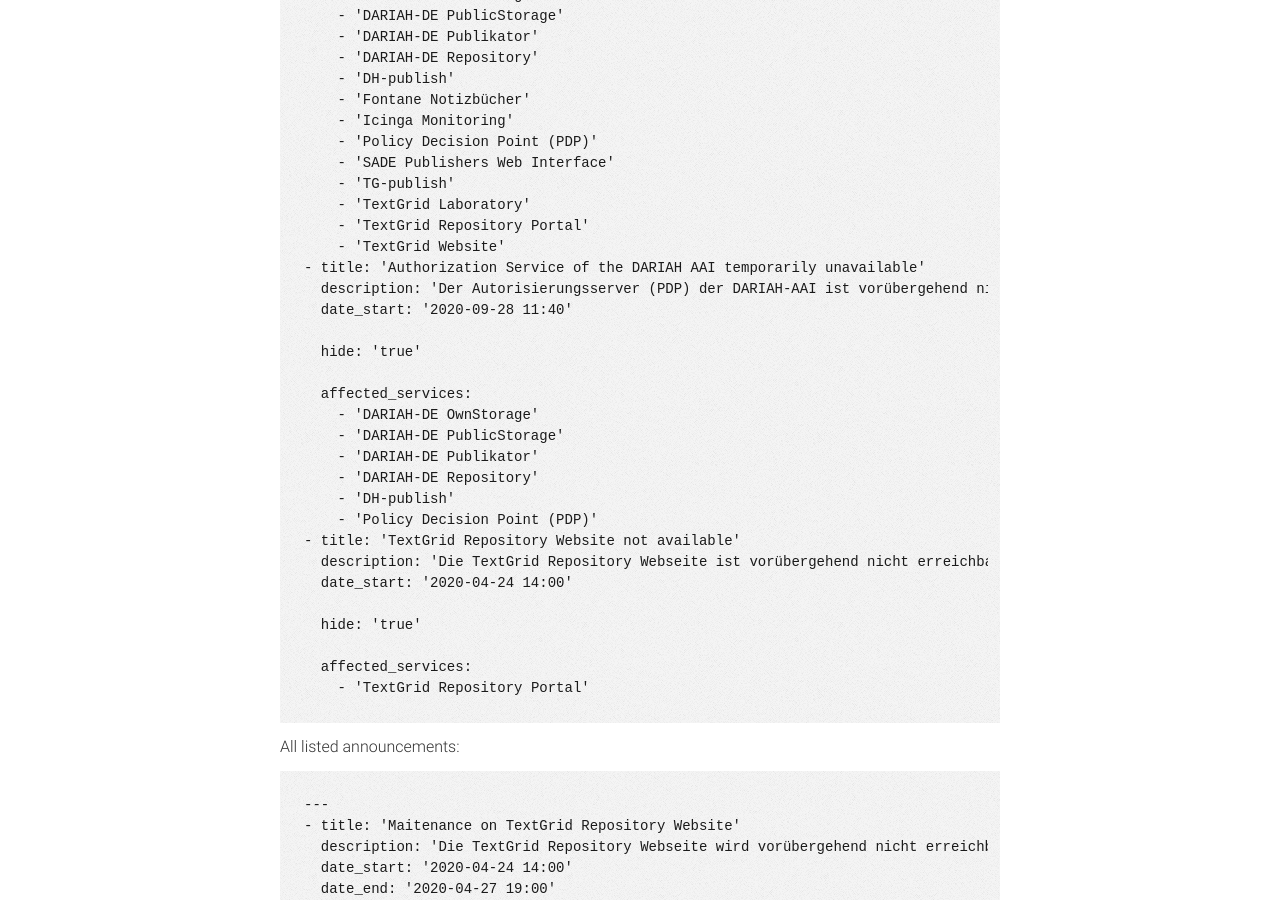
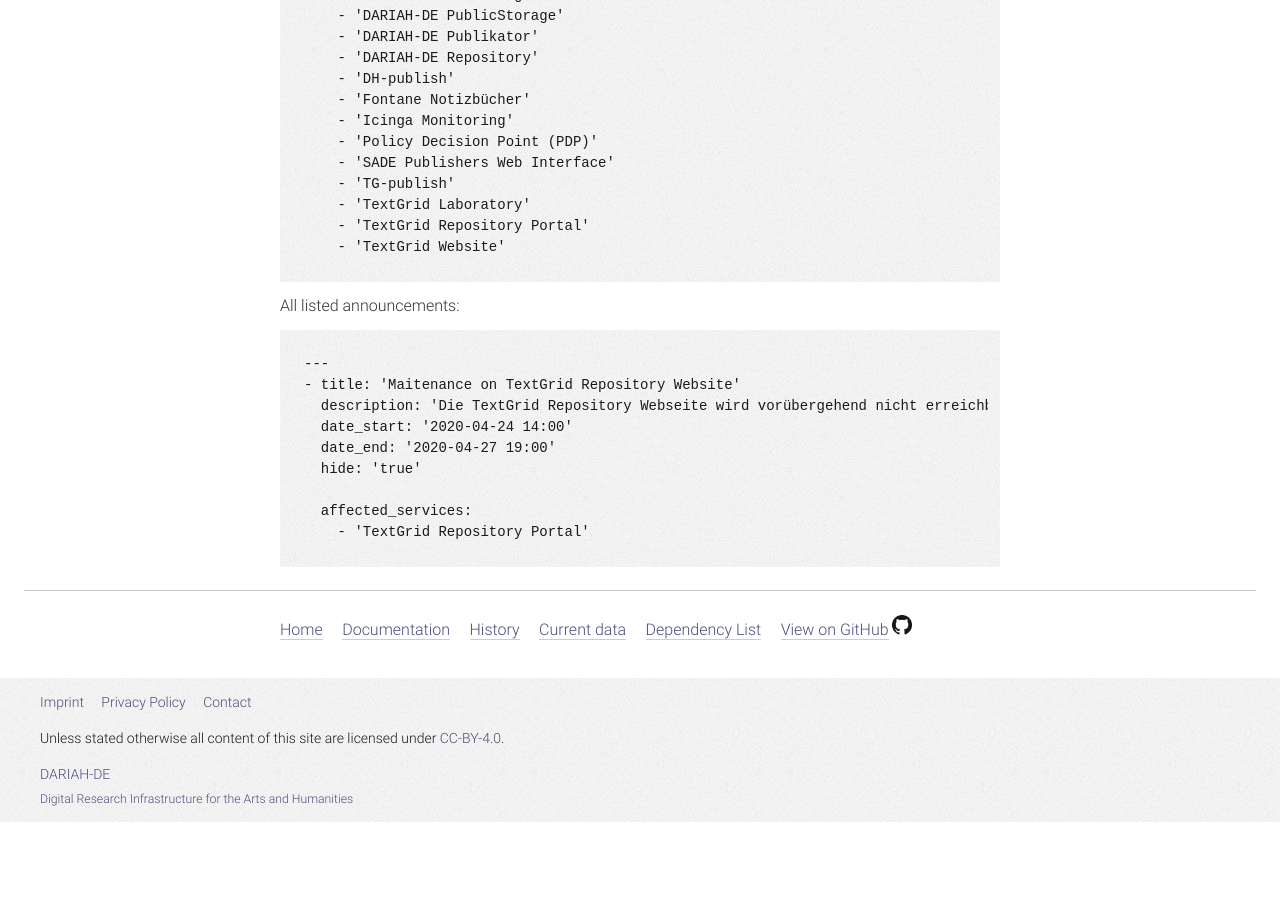
Before and after one commit to DARIAH-DE/status, a Jekyll site: the page built from currentdata.md, in a window 1280 px wide and 900 px high, scrolled down 492 px. Built offline with Jekyll 4.4.1, drawn with Linux system fonts in a browser that asks for light colours; our own code applies the rules of GitHub Pages for plain Markdown files; after the commit the page ends 1314 px from its top, so only the background shows below that.

Commit message:
Update outages.yaml

```diff
--- a/_data/outages.yaml
+++ b/_data/outages.yaml
@@ -7,16 +7,3 @@
   affected:
     - '/infrastructure/gwdg-esx'
     - '/servers/auth'
-- title: 'Authorization Service of the DARIAH AAI temporarily unavailable'
-  date_start: '2020-09-28 11:40'
-  date_end:: '2020-10-01 15:43'
-  hide: true
-  description: 'Der Autorisierungsserver (PDP) der DARIAH-AAI ist vorübergehend nicht erreichbar. Wir arbeiten bereits an der Behebung des Problems und bitten um Entschuldigung. / The authorization service of the DARIAH AAI is temporarily unavailable. We are currently solving the problem, we apologize for any inconvenience.'
-  affected:
-    - '/services/pdp'
-- title: 'TextGrid Repository Website not available'
-  date_start: '2020-04-24 14:00'
-  hide: true
-  description: 'Die TextGrid Repository Webseite ist vorübergehend nicht erreichbar. Wir arbeiten bereits an der Behebung des Problems und bitten um Entschuldigung. / The TextGrid Repository website is temporarily unavailable. We are currently solving the problem, we apologize for any inconvenience.'
-  affected:
-    - '/services/tgrep'
```
